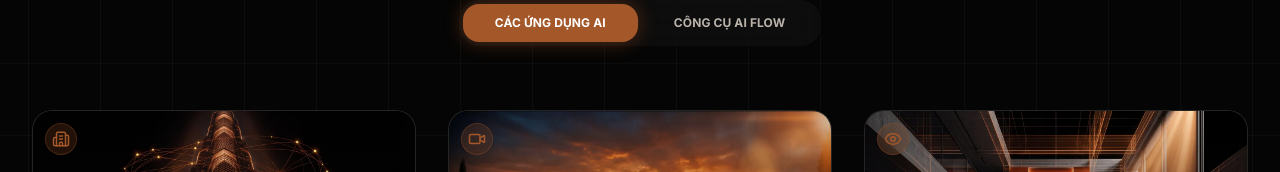
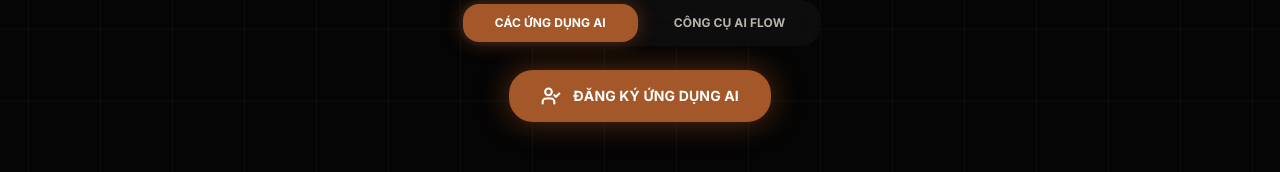
Before and after one commit to infonboxvisual-dot/NBOX_AI_LANDING_WEB, a React (Vite) app: page /workspace in a window 1280 px wide. Shown: the part 240-412 px from the top of the page. Built offline with nearby package versions, Linux system fonts and the light colour scheme; no server answers.

Commit message:
update link yt for register app AI

```diff
--- a/src/pages/Workspace.tsx
+++ b/src/pages/Workspace.tsx
@@ -137,19 +137,17 @@ export default function Workspace() {
                   </button>
                 </div>
 
-                {/* Tạm ẩn nút đăng ký thuê ứng dụng (bật lại khi cần)
                 {activeTab === 'catalog' && (
                   <a
-                    href="https://docs.google.com/forms/d/e/1FAIpQLSfwEtB-cDTLsUBS_ylH35JKU2tvetbklf64Ke03OUweWzi_kA/viewform"
+                    href="https://youtu.be/VRKtMSm6nj4?si=M1DEqu5PA0Z92SjR"
                     target="_blank"
                     rel="noreferrer"
                     className="inline-flex items-center gap-2 md:gap-3 bg-primary text-on-primary px-6 md:px-8 py-3 md:py-4 rounded-xl md:rounded-2xl font-headline font-black uppercase text-xs md:text-sm tracking-widest shadow-[0_0_30px_rgba(255,122,47,0.35)] hover:scale-[1.03] active:scale-95 transition-all"
                   >
                     <MaterialIcon name="how_to_reg" className="size-4 md:size-5" strokeWidth={2.5} />
-                    {language === 'vi' ? 'ĐĂNG KÝ THUÊ ỨNG DỤNG' : 'REGISTER TO RENT APP'}
+                    {language === 'vi' ? 'ĐĂNG KÝ ỨNG DỤNG AI' : 'REGISTER AI APP'}
                   </a>
                 )}
-                */}
               </div>
 
               <motion.div
```
